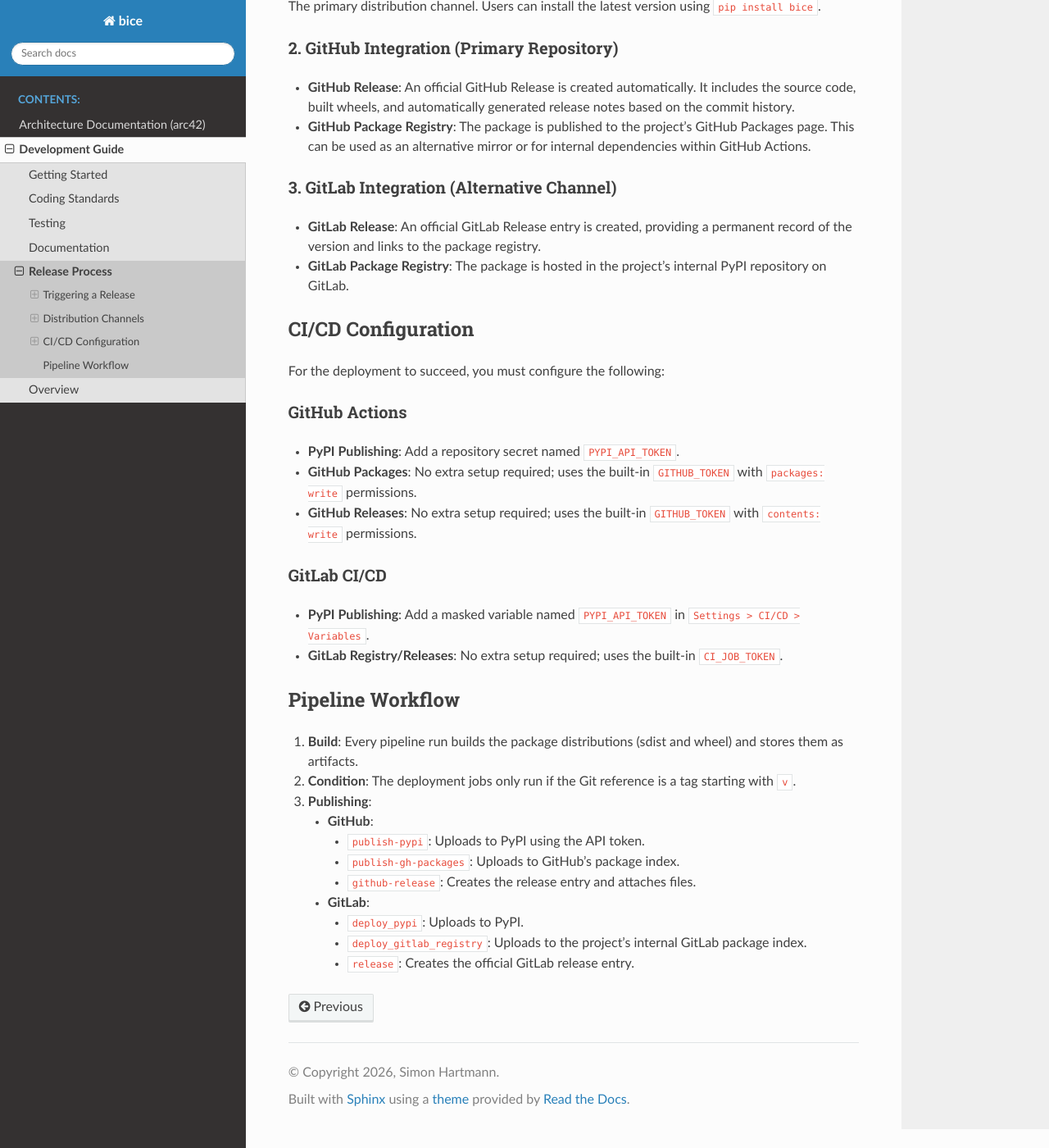
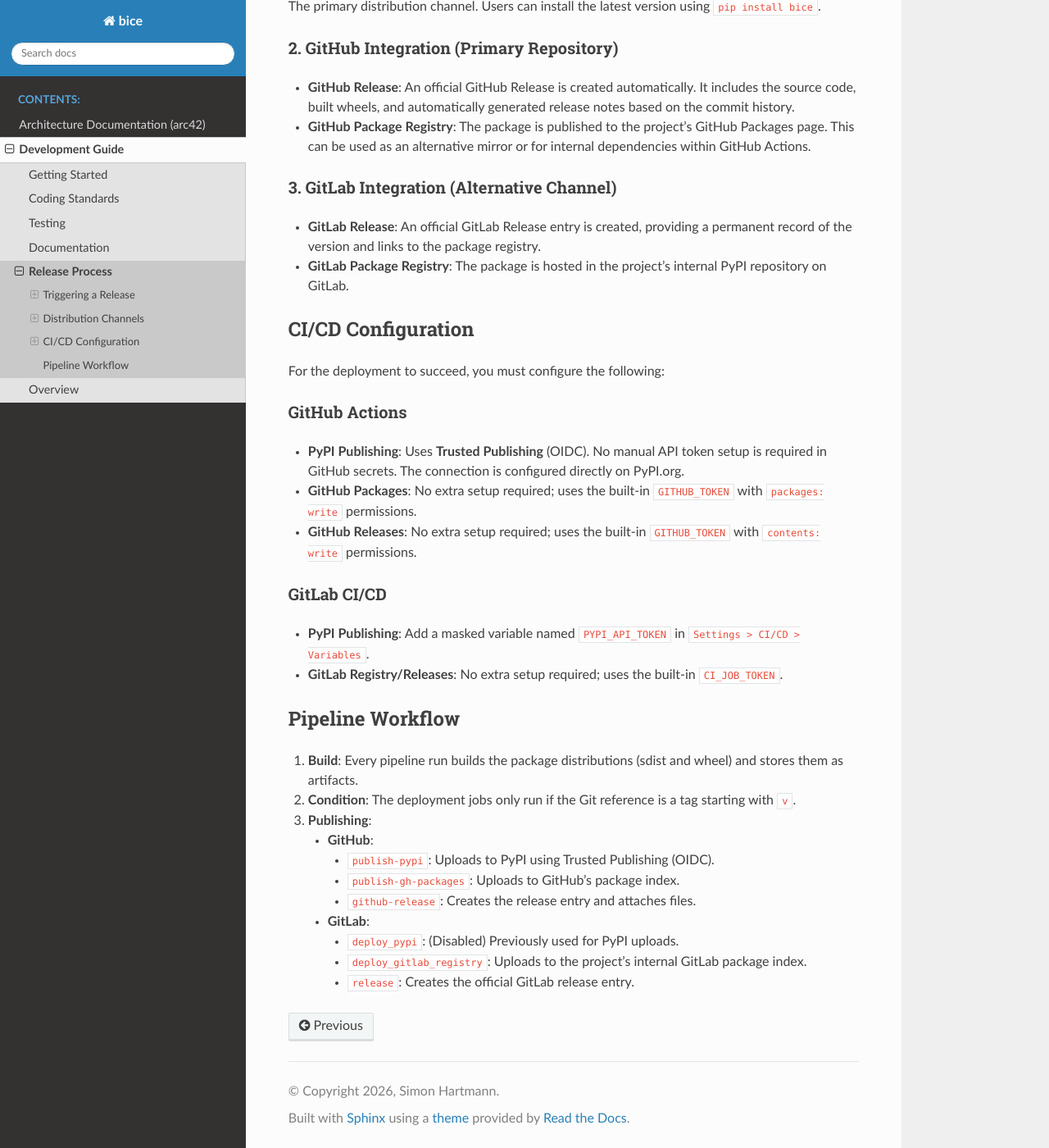
Before and after one commit to simon123h/bice, a Sphinx documentation site: the page built from docs/development/release_process.md, in a window 1280 px wide and 1400 px high, scrolled down 872 px. Shown: the whole window at 82% size. Built offline with Sphinx 7.4.7 and the Read the Docs theme 3.1.0, drawn with Linux system fonts in a browser that asks for light colours; pages that are not in the unit, such as notebooks, are missing from menus.

Commit message:
ci: facilitate pypi publishing via github actions

```diff
--- a/docs/development/release_process.md
+++ b/docs/development/release_process.md
@@ -45,7 +45,7 @@ For the deployment to succeed, you must configure the following:
 
 ### GitHub Actions
 
-- **PyPI Publishing**: Add a repository secret named `PYPI_API_TOKEN`.
+- **PyPI Publishing**: Uses **Trusted Publishing** (OIDC). No manual API token setup is required in GitHub secrets. The connection is configured directly on PyPI.org.
 - **GitHub Packages**: No extra setup required; uses the built-in `GITHUB_TOKEN` with `packages: write` permissions.
 - **GitHub Releases**: No extra setup required; uses the built-in `GITHUB_TOKEN` with `contents: write` permissions.
 
@@ -56,14 +56,14 @@ For the deployment to succeed, you must configure the following:
 
 ## Pipeline Workflow
 
-1.  **Build**: Every pipeline run builds the package distributions (sdist and wheel) and stores them as artifacts.
-2.  **Condition**: The deployment jobs only run if the Git reference is a tag starting with `v`.
-3.  **Publishing**:
-    - **GitHub**:
-      - `publish-pypi`: Uploads to PyPI using the API token.
-      - `publish-gh-packages`: Uploads to GitHub's package index.
-      - `github-release`: Creates the release entry and attaches files.
-    - **GitLab**:
-      - `deploy_pypi`: Uploads to PyPI.
-      - `deploy_gitlab_registry`: Uploads to the project's internal GitLab package index.
-      - `release`: Creates the official GitLab release entry.
+1. **Build**: Every pipeline run builds the package distributions (sdist and wheel) and stores them as artifacts.
+2. **Condition**: The deployment jobs only run if the Git reference is a tag starting with `v`.
+3. **Publishing**:
+   - **GitHub**:
+     - `publish-pypi`: Uploads to PyPI using Trusted Publishing (OIDC).
+     - `publish-gh-packages`: Uploads to GitHub's package index.
+     - `github-release`: Creates the release entry and attaches files.
+   - **GitLab**:
+     - `deploy_pypi`: (Disabled) Previously used for PyPI uploads.
+     - `deploy_gitlab_registry`: Uploads to the project's internal GitLab package index.
+     - `release`: Creates the official GitLab release entry.
```
Also changed, not shown: .gitlab-ci.yml, 1 other file.
